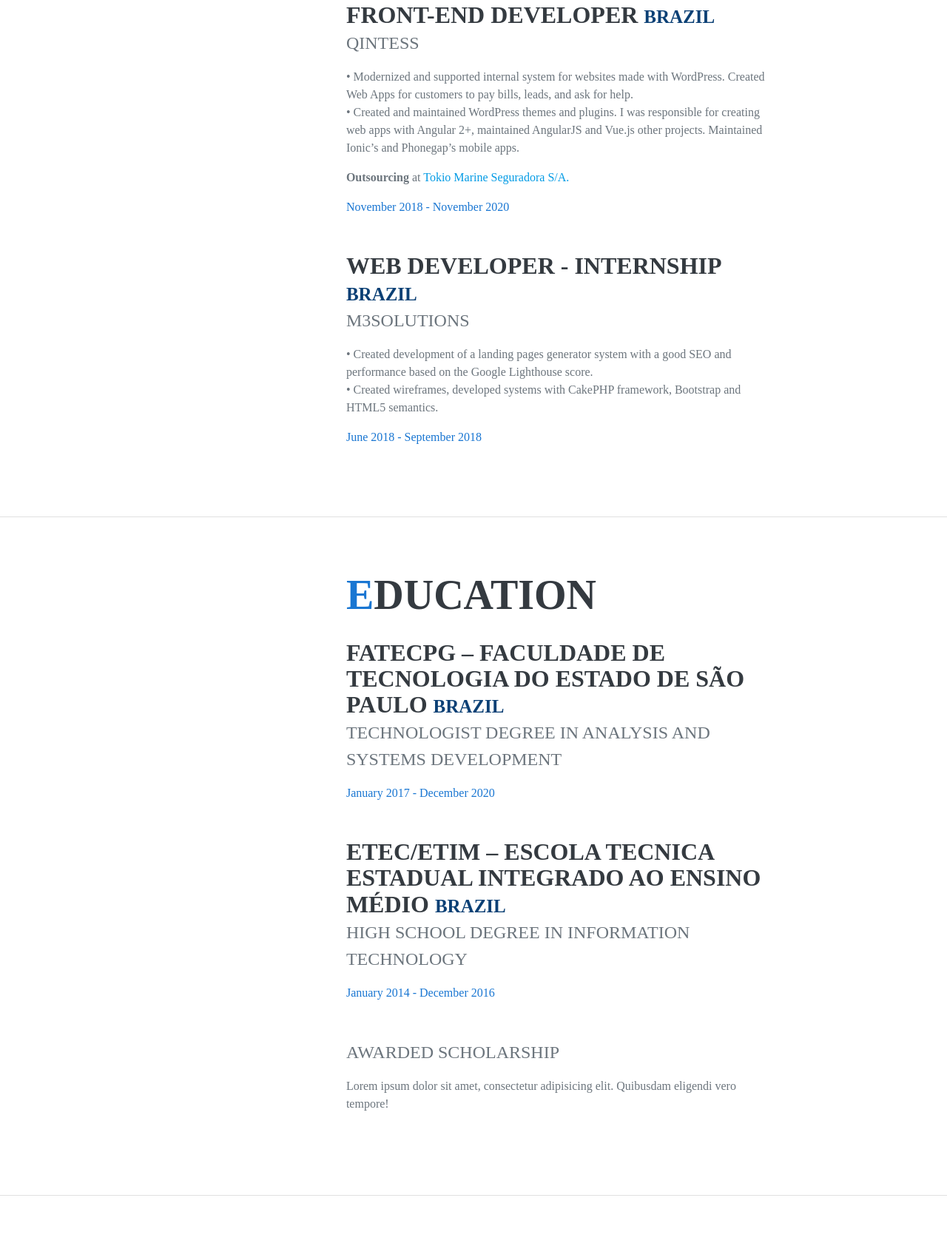
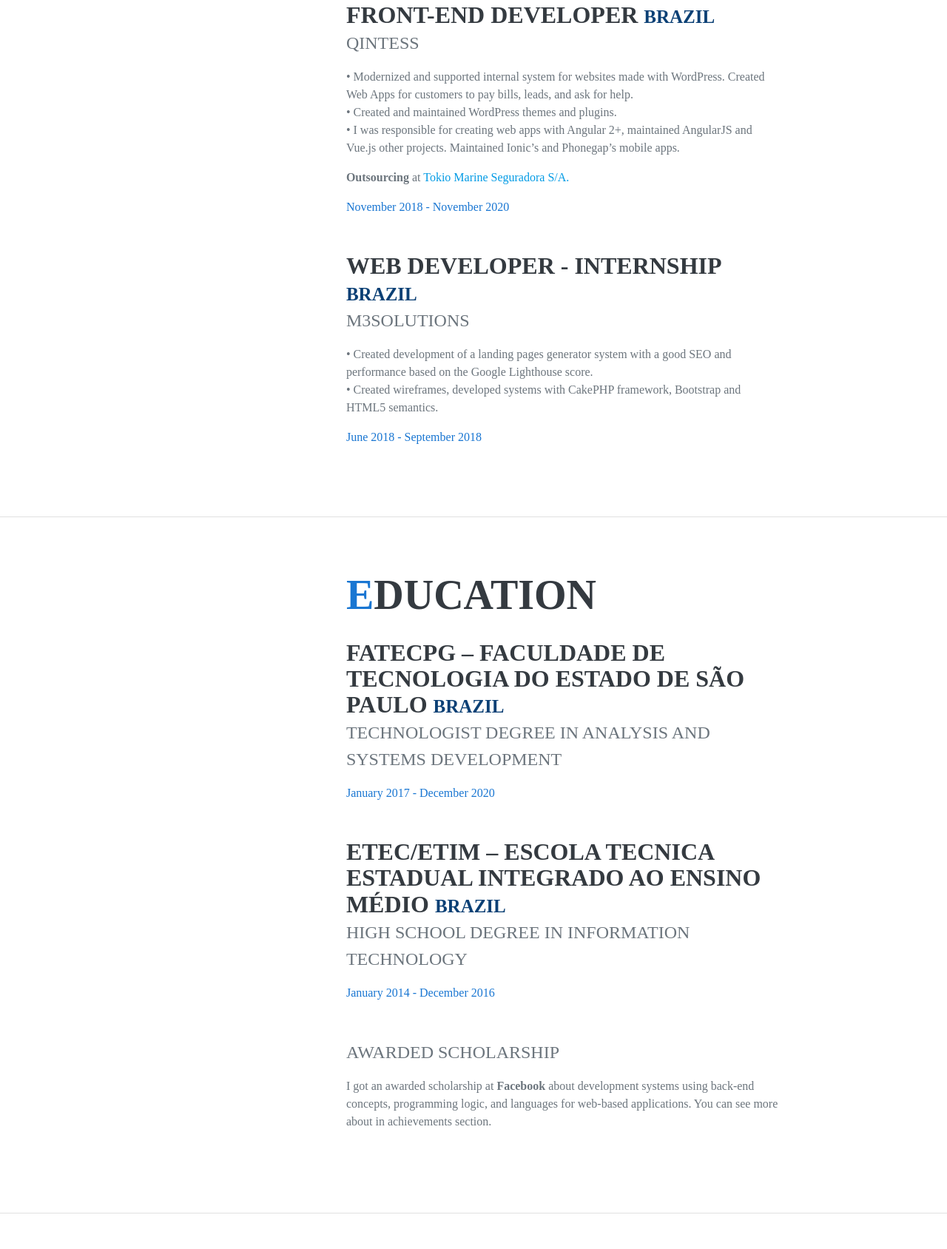
Before and after one commit to mlanes/mlanes.github.io, a website: page index.html in a window 1280 px wide. Shown: the part 2146-3834 px from the top of the page at 74% size. Drawn offline with nearby package versions, Linux system fonts and the light colour scheme; a web font is replaced by a local one.

Commit message:
put new item in bullet and write something about awarded scholarship

```diff
--- a/index.html
+++ b/index.html
@@ -229,8 +229,8 @@
               <li> • Modernized and supported internal system for websites made with
                 WordPress. Created Web Apps for customers to pay bills, leads, and ask for
                 help. </li>
-              <li> • Created and maintained WordPress themes and plugins.
-                I was responsible for creating web apps with Angular 2+, maintained AngularJS and
+              <li> • Created and maintained WordPress themes and plugins. </li>
+              <li> • I was responsible for creating web apps with Angular 2+, maintained AngularJS and
                 Vue.js other projects. Maintained Ionic’s and Phonegap’s mobile apps. </li>
             </ul>
             <p>
@@ -272,7 +272,10 @@
           </div>
           <div class="content">
             <span class="subheading">Awarded scholarship</span>
-            <p>Lorem ipsum dolor sit amet, consectetur adipisicing elit. Quibusdam eligendi vero tempore!</p>
+            <p>
+              I got an awarded scholarship at <strong>Facebook</strong> about development systems using back-end concepts, programming
+              logic, and languages for web-based applications. You can see more about in achievements section.
+            </p>
           </div>
         </div>
       </div>
```
